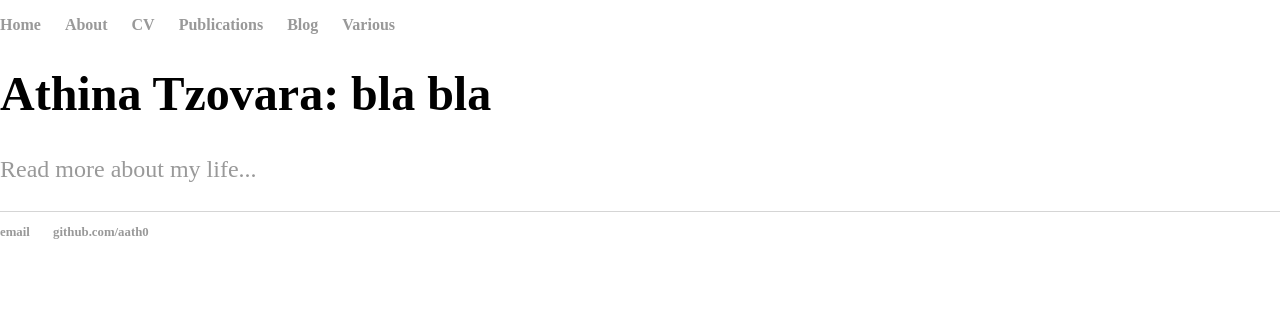
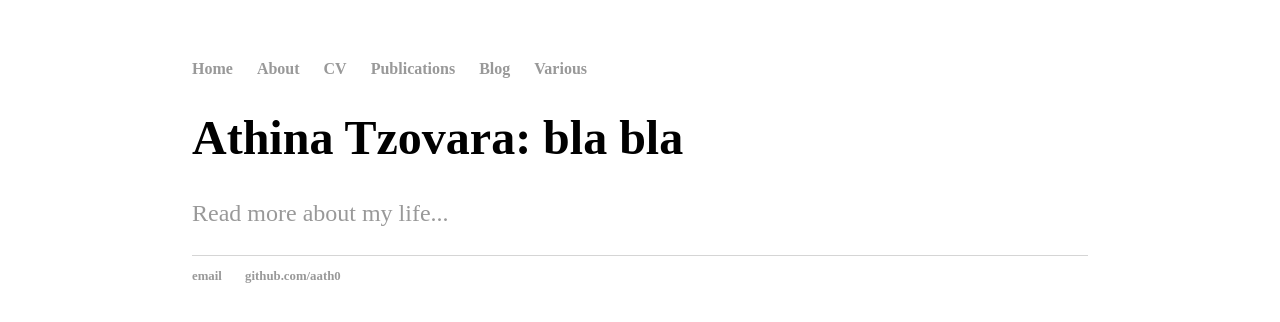
Before and after one commit to aath0/TryingOut, a Jekyll site: the page built from index.html, in a window 1280 px wide. Shown: the top 322 px of the page. Built offline with Jekyll 4.4.1, drawn with Linux system fonts in a browser that asks for light colours; some web fonts are replaced.

Commit message:
Update main.css

```diff
--- a/css/main.css
+++ b/css/main.css
@@ -9,19 +9,18 @@
 }
 
 body {
-    font-family:'Ubuntu';
-    margin: auto;
-    width: auto;
+    font-family:'Ubuntu', 'Sans-Serif';
+    margin: 60px auto;
+    width: 70%;
 }
 nav ul, footer ul {
-    font-family:'Ubuntu';
+    font-family:'Ubuntu', 'Sans-Serif';
     padding: 0px;
     list-style: none;
     font-weight: bold;
 }
 nav ul li, footer ul li {
- font-family:'Ubuntu';
- display: inline;
+    display: inline;
     margin-right: 20px;
 }
 a {
@@ -33,11 +32,10 @@
 }
 h1 {
     font-size: 3em;
-    font-family:'Ubuntu';
+    font-family:'Ubuntu', 'Sans-Serif';
 }
 p {
-   font-family:'Ubuntu';
-   font-size: 1.5em;
+    font-size: 1.5em;
     line-height: 1.4em;
     color: #333;
 }
```
